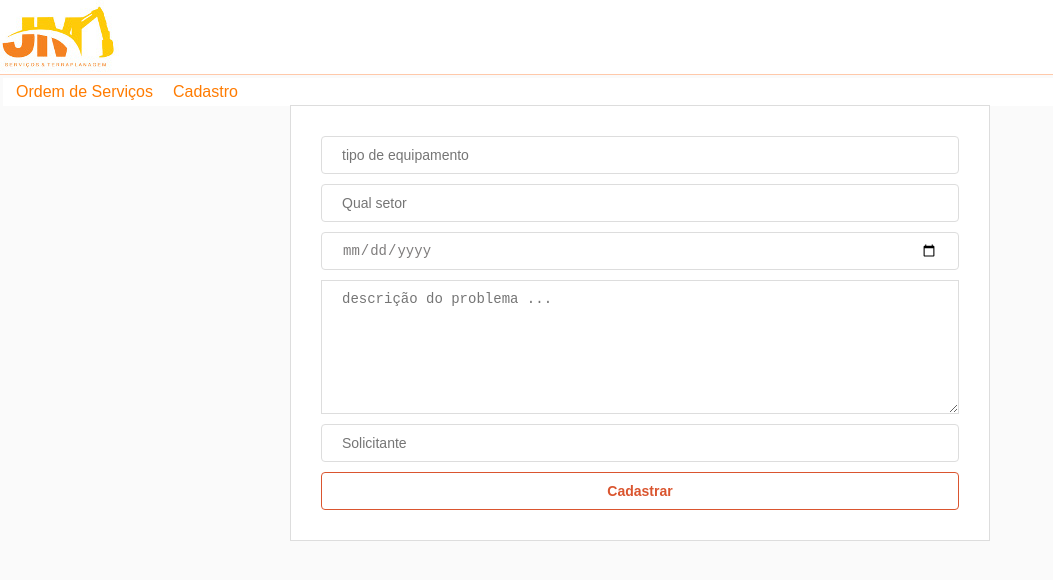
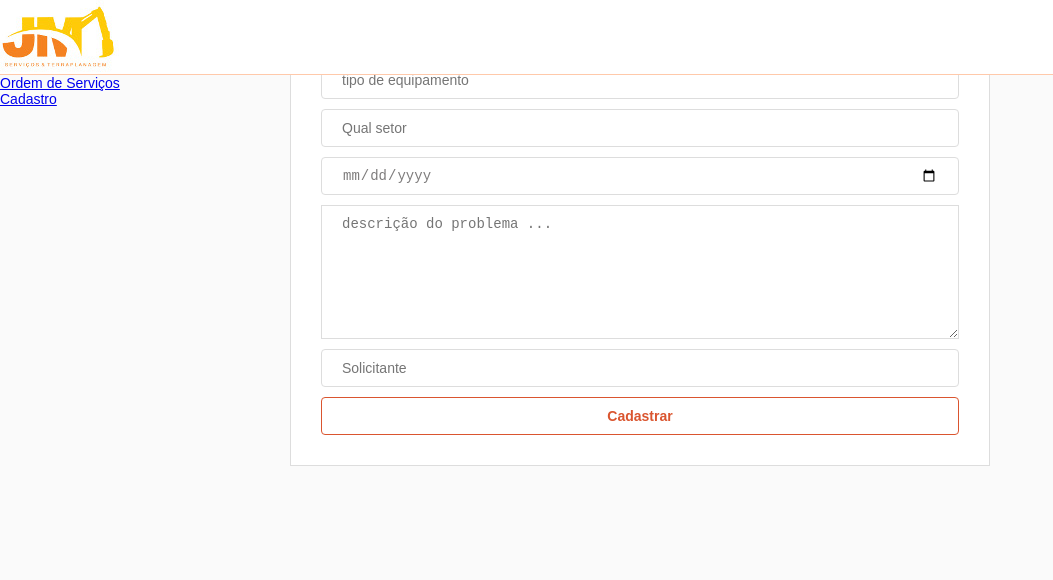
Before and after one commit to gissandrogama/jmfront, a React (Create React App) app: page /new in a window 1280 px wide. Shown: the top 580 px of the page, without its empty margins (0-1053 px from the left). Built offline with nearby package versions, Linux system fonts and the light colour scheme.

Commit message:
ajustado o menu

```diff
--- a/src/components/Header.js
+++ b/src/components/Header.js
@@ -1,16 +1,16 @@
 import React from 'react'
 import { Link } from 'react-router-dom'
 
-import './Header.css'
+import './Header2.css'
 import logo from '../assets/logoapp.jpg'
 
 export default function Header() {
   return (
-    <header id="main-header">
+    <header className="menu">
       <nav className="menu_navigation">
         <div></div>
-        <div><img src={logo} alt="logo JM Serviços" /></div>
-        <div>
+        <div className="menu_logo"><img src={logo} alt="logo JM Serviços" /></div>
+        <div className="meu_navigation_items">
           <ul>
             <li><Link to={`/`}>Ordem de Serviços</Link></li>
             <li><Link to={`/new`}>Cadastro</Link></li>
--- /dev/null
+++ b/src/components/Header2.css
@@ -0,0 +1,14 @@
+.menu {
+    position: fixed;
+    height: 75px;
+    width: 100%;
+    top: 0;
+    left: 0;
+    background: #FFF;
+    border-bottom: 1px solid rgb(255, 201, 170);
+}
+
+.menu_logo img {
+    max-width: 100%;
+    height: auto;
+}
--- a/src/pages/Os/Ordem.css
+++ b/src/pages/Os/Ordem.css
@@ -87,7 +87,7 @@
     }
 
     tr:nth-child(odd) {
-      background: #FF7B00;
+      background: #da552f;
     }
 
 		td {
--- a/src/services/api.js
+++ b/src/services/api.js
@@ -1,5 +1,5 @@
 import axios from 'axios'
 
-const api = axios.create({ baseURL: 'http://localhost:3333'})
+const api = axios.create({ baseURL: 'http://192.168.43.249:3333'})
 
 export default api
```
